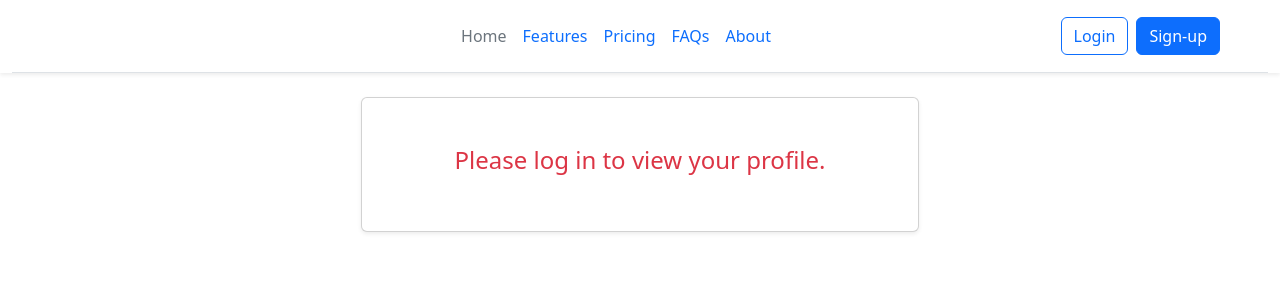
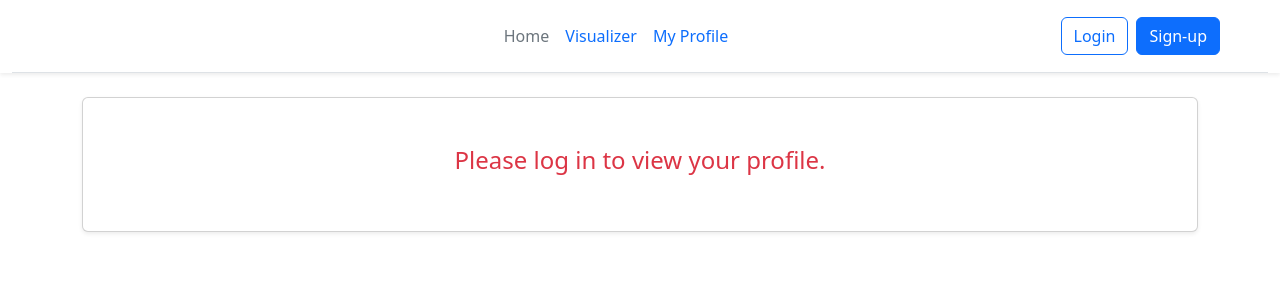
Before and after one commit to sanbiradi/angular-authentication, an Angular app: page /my-profile in a window 1280 px wide. Shown: the top 300 px of the page. Built offline with nearby package versions, Linux system fonts and the light colour scheme.

Commit message:
all changes are done!

```diff
--- a/src/app/app-routing.module.ts
+++ b/src/app/app-routing.module.ts
@@ -4,11 +4,13 @@ import { RegisterComponent } from './auth/register/register.component';
 import { LoginComponent } from './auth/login/login.component';
 import { ProfileComponent } from './home/profile/profile.component';
 import { AuthGuard } from './auth/auth-guard.service';
+import { VisualizerComponent } from './visualizer/visualizer.component';
 
 const routes: Routes = [
   { path: '', component: LoginComponent },
   { path: 'auth/register', component: RegisterComponent },
   { path: 'auth/login', component: LoginComponent },
+  { path: 'visualizer', component: VisualizerComponent },
   { path: 'my-profile', component: ProfileComponent },
 ];
 
--- a/src/app/app.component.html
+++ b/src/app/app.component.html
@@ -1,29 +1,51 @@
 <div class="container-fluid shadow-sm">
-    <header class="d-flex flex-wrap align-items-center justify-content-center justify-content-md-between py-3 mb-4 border-bottom">
+  <header
+    class="d-flex flex-wrap align-items-center justify-content-center justify-content-md-between py-3 mb-4 border-bottom"
+  >
     <div class="col-md-3 mb-2 mb-md-0">
       <a href="/" class="d-inline-flex link-body-emphasis text-decoration-none">
-          <svg class="bi" width="40" height="32" role="img" aria-label="Bootstrap">
-            <use xlink:href="#bootstrap"></use></svg>
+        <svg
+          class="bi"
+          width="40"
+          height="32"
+          role="img"
+          aria-label="Bootstrap"
+        >
+          <use xlink:href="#bootstrap"></use>
+        </svg>
       </a>
     </div>
 
     <ul class="nav col-12 col-md-auto mb-2 justify-content-center mb-md-0">
-        <li><a  href="/auth/login" class="nav-link px-2 link-secondary">Home</a></li>
-        <li><a  href="/auth/login" class="nav-link px-2">Features</a></li>
-        <li><a  href="/auth/login" class="nav-link px-2">Pricing</a></li>
-        <li><a  href="/auth/login" class="nav-link px-2">FAQs</a></li>
-        <li><a  href="/auth/login" class="nav-link px-2">About</a></li>
+      <li>
+        <a href="/auth/login" class="nav-link px-2 link-secondary">Home</a>
+      </li>
+
+      <li *ngIf="!Logined">
+        <a href="/visualizer" class="nav-link px-2">Visualizer</a>
+      </li>
+      <li *ngIf="!Logined">
+        <a href="/my-profile" class="nav-link px-2">My Profile</a>
+      </li>
     </ul>
 
     <div class="col-md-3 text-end me-5">
-        <a href="/auth/login" class="btn btn-outline-primary me-2">Login</a>
-        <a href="/auth/register" class="btn btn-primary">Sign-up</a>
+      <a
+        href="/auth/login"
+        *ngIf="!Logined"
+        class="btn btn-outline-primary me-2"
+        >Login</a
+      >
+      <a href="/auth/register" *ngIf="!Logined" class="btn btn-primary"
+        >Sign-up</a
+      >
+      <div *ngIf="Logined">
+        <button class="btn btn-danger btn-sm" (click)="logout()">Logout</button>
+      </div>
     </div>
   </header>
 </div>
 
 <div class="container">
-    <div class="col-6 offset-3">
   <router-outlet></router-outlet>
 </div>
-  </div>
--- a/src/app/app.component.ts
+++ b/src/app/app.component.ts
@@ -1,10 +1,26 @@
-import { Component } from '@angular/core';
-
+import { Component, OnInit } from '@angular/core';
+import { Router } from '@angular/router';
+import { AuthService } from './auth/auth.service';
 @Component({
   selector: 'app-root',
   templateUrl: './app.component.html',
-  styleUrls: ['./app.component.scss']
+  styleUrls: ['./app.component.scss'],
 })
-export class AppComponent {
+export class AppComponent implements OnInit {
+  Logined: boolean = false;
+  constructor(private authService: AuthService, private router: Router) {
+
+  }
+
   title = 'angular-assignment';
+
+  ngOnInit(): void {
+    console.log(this.Logined);
+    this.Logined = this.authService.isLoggedIn();
+  }
+
+  logout() {
+    if (this.authService.logout()) this.router.navigate(['/auth/login']);
+    this.Logined = false;
+  }
 }
--- a/src/app/app.module.ts
+++ b/src/app/app.module.ts
@@ -5,9 +5,10 @@ import { AppComponent } from './app.component';
 import { AuthModule } from './auth/auth.module';
 import { HomeModule } from './home/home.module';
 import { FormsModule, ReactiveFormsModule } from '@angular/forms';
+import { VisualizerComponent } from './visualizer/visualizer.component';
 
 @NgModule({
-  declarations: [AppComponent],
+  declarations: [AppComponent, VisualizerComponent],
   imports: [
     FormsModule,
     AppRoutingModule,
--- a/src/app/auth/auth.service.ts
+++ b/src/app/auth/auth.service.ts
@@ -48,7 +48,7 @@ export class AuthService {
       fullName,
       companyName,
       role,
-      isEmailVerified,
+      isEmailVerified
     });
     localStorage.setItem('users', JSON.stringify(users));
     return true;
--- a/src/app/auth/login/login.component.html
+++ b/src/app/auth/login/login.component.html
@@ -1,3 +1,4 @@
+<div class="col-6 offset-3">
   <div class="card shadow-sm p-4">
     <div class="card-text">
       <h2 class="fs-3">Login</h2>
@@ -55,3 +56,4 @@
       </form>
     </div>
   </div>
+</div>
--- a/src/app/home/profile/profile.component.html
+++ b/src/app/home/profile/profile.component.html
@@ -3,9 +3,6 @@
     <div class="row justify-content-center mb-4">
       <div class="col-auto">
         <h1>Profile Information</h1>
-      </div>
-      <div class="col d-flex align-items-center flex-row-reverse">
-        <button class="btn btn-danger btn-sm" (click)="logout()">Logout</button>
       </div>
     </div>
     <hr>
@@ -15,8 +12,8 @@
     <p>Is Email Verified: {{ user.isEmailVerified }}</p>
     <p>Company Name: {{ user.companyName }}</p>
   </div>
-
   <div *ngIf="!user">
     <h4 class="text-danger text-center">Please log in to view your profile.</h4>
   </div>
+
 </div>
--- /dev/null
+++ b/src/app/visualizer/visualizer.component.html
@@ -0,0 +1 @@
+<iframe src="https://text-visualizer.onrender.com/" width="100%" height="1000px"></iframe>
```
Also changed, not shown: src/app/visualizer/visualizer.component.ts (added, +10 -0 lines), src/app/visualizer/visualizer.component.scss (added), 1 other file (tests, documents, lock files or other folders). Lines whose indentation alone changed are shown as unchanged.
